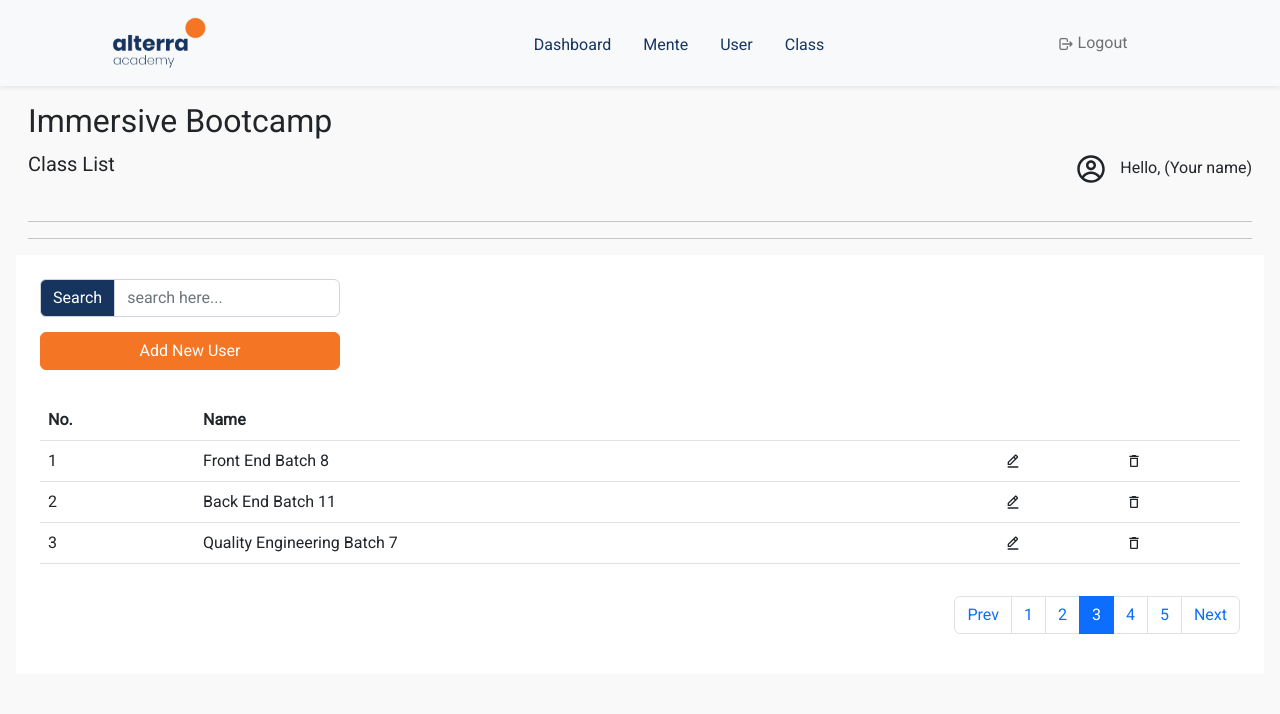
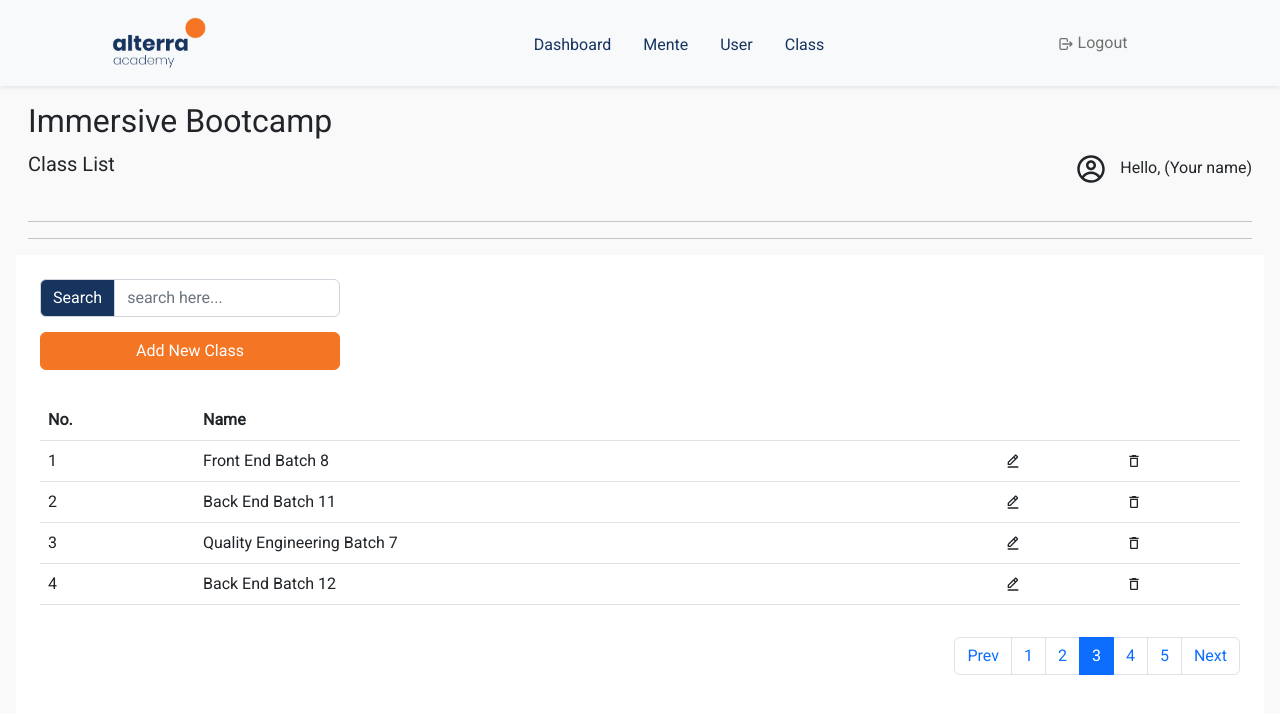
Before and after one commit to ALTA-FE8-GP3/immersive-dashboard, a Next.js app: page /class in a window 1280 px wide. Shown: the top 714 px of the page. Built offline with nearby package versions, Linux system fonts and the light colour scheme.

Commit message:
Edit class list

```diff
--- a/pages/class/index.jsx
+++ b/pages/class/index.jsx
@@ -22,7 +22,7 @@ const Index = () => {
               />
             </InputGroup>
             <div style={{ paddingTop: '15px' }}>
-              <Button style={{ width: '300px', backgroundColor: '#F47624', borderColor: '#F47624' }}>Add New User</Button>
+              <Button style={{ width: '300px', backgroundColor: '#F47624', borderColor: '#F47624' }}>Add New Class</Button>
             </div>
             <div style={{ paddingTop: '30px' }}>
               <Table responsive>
@@ -53,6 +53,12 @@ const Index = () => {
                     <td><BiEditAlt /></td>
                     <td><MdDeleteOutline /></td>
                   </tr>
+                  <tr>
+                    <td>4</td>
+                    <td>Back End Batch 12</td>
+                    <td><BiEditAlt /></td>
+                    <td><MdDeleteOutline /></td>
+                  </tr>
                 </tbody>
               </Table>
             </div>
```
